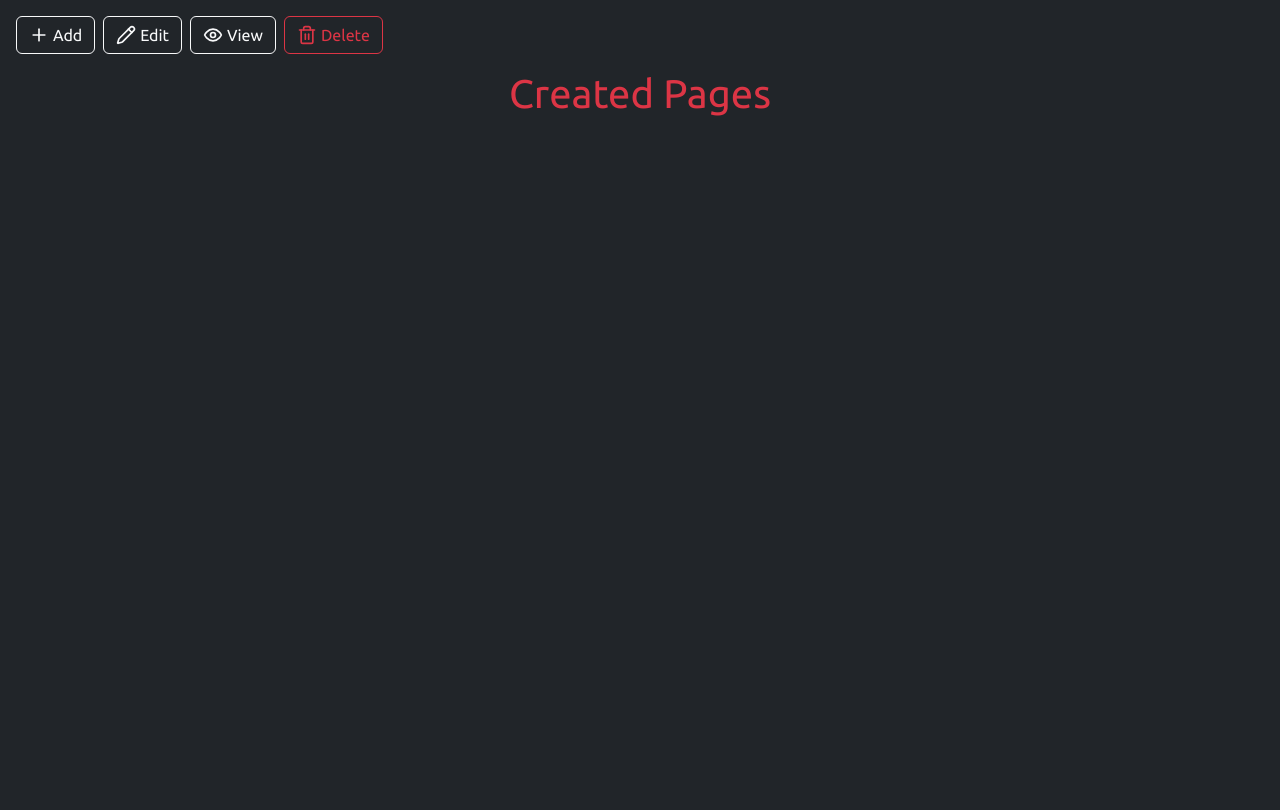
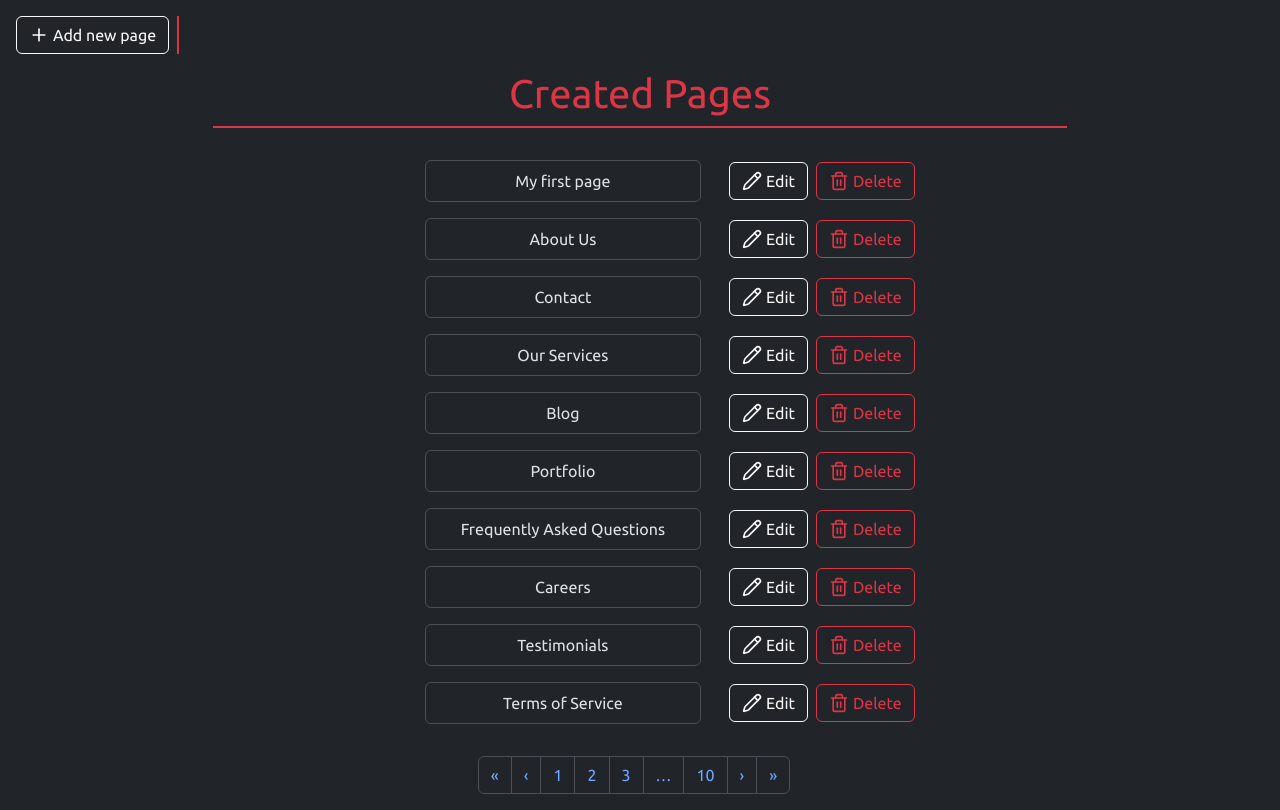
Before and after one commit to AtanasVA/cms_project, a Next.js app: page / in a window 1280 px wide. Built offline with nearby package versions, Linux system fonts and the light colour scheme.

Commit message:
Add created pages grid on homepage + slight design rework

```diff
--- /dev/null
+++ b/src/app/_components/CreatedPagesGrid/page.tsx
@@ -0,0 +1,83 @@
+"use client";
+import Container from "react-bootstrap/Container";
+import Row from "react-bootstrap/Row";
+import Col from "react-bootstrap/Col";
+import Button from "react-bootstrap/Button";
+import { useRouter } from "next/navigation";
+import { Pencil, Trash2 } from "lucide-react";
+import { useState } from "react";
+import PaginationRow from "../PaginationRow/page";
+import ModalView from "../Modal/page";
+
+type CreatedPagesGridProps = {
+  pagesData?: {
+    slug: string;
+    title: string;
+    description: string;
+  }[];
+};
+
+const CreatedPagesGrid = ({ pagesData }: CreatedPagesGridProps) => {
+  const { push } = useRouter();
+  const [isModalOpen, setIsModalOpen] = useState<boolean>(false);
+  const [isEdit, setIsEdit] = useState<boolean>(false);
+
+  const handleModalOpenEdit = () => {
+    setIsModalOpen(true);
+    setIsEdit(true);
+  };
+  const handleOnDelete = () => console.log("Something Deleted");
+  const handleModalClose = () => {
+    setIsModalOpen(false);
+  };
+
+  return (
+    <Container className="mt-2 px-4 pt-4">
+      {pagesData?.map((page) => (
+        <Row
+          key={page.slug}
+          className="mb-3 text-align-center align-items-center justify-content-center gap-3"
+          md={6}
+        >
+          <Col
+            className="border border-grey rounded col-hover p-2"
+            onClick={() => {
+              push(`/${page.slug}`);
+            }}
+            md={4}
+          >
+            {page.title}
+          </Col>
+          <Col className="d-flex gap-2">
+            <Button
+              className="d-flex align-items-center gap-1"
+              variant="outline-light"
+              onClick={handleModalOpenEdit}
+            >
+              {<Pencil size={20} />}
+              Edit
+            </Button>
+            <Button
+              className="d-flex align-items-center gap-1"
+              variant="outline-danger"
+              onClick={handleOnDelete}
+            >
+              {<Trash2 size={20} />}
+              Delete
+            </Button>
+          </Col>
+        </Row>
+      ))}
+      <Row>
+        <PaginationRow />
+      </Row>
+      <ModalView
+        isOpen={isModalOpen}
+        handleClose={handleModalClose}
+        isEdit={isEdit}
+      />
+    </Container>
+  );
+};
+
+export default CreatedPagesGrid;
--- a/src/app/_components/Header/page.tsx
+++ b/src/app/_components/Header/page.tsx
@@ -6,23 +6,14 @@ import ModalView from "../Modal/page";
 import { Trash2, Plus, Pencil, Eye } from "lucide-react";
 const Header = () => {
   const [isModalOpen, setIsModalOpen] = useState<boolean>(false);
-  const [isEdit, setIsEdit] = useState<boolean>(false);
 
   const handleModalOpenCreate = () => {
     setIsModalOpen(true);
   };
-  const handleModalOpenEdit = () => {
-    setIsModalOpen(true);
-    setIsEdit(true);
-  };
 
   const handleModalClose = () => {
     setIsModalOpen(false);
-    setIsEdit(false);
   };
-
-  const handleOnView = () => console.log("Something Viewed");
-  const handleOnDelete = () => console.log("Something Deleted");
 
   return (
     <div className="m-2 p-2 d-inline-flex w-auto gap-2">
@@ -32,37 +23,10 @@ const Header = () => {
         onClick={handleModalOpenCreate}
       >
         {<Plus size={20} />}
-        Add
+        Add new page
       </Button>
-      <Button
-        className="d-flex align-items-center gap-1"
-        variant="outline-light"
-        onClick={handleModalOpenEdit}
-      >
-        {<Pencil size={20} />}
-        Edit
-      </Button>
-      <Button
-        className="d-flex align-items-center gap-1"
-        variant="outline-light"
-        onClick={handleOnView}
-      >
-        {<Eye size={20} />}
-        View
-      </Button>
-      <Button
-        className="d-flex align-items-center gap-1"
-        variant="outline-danger"
-        onClick={handleOnDelete}
-      >
-        {<Trash2 size={20} />}
-        Delete
-      </Button>
-      <ModalView
-        isOpen={isModalOpen}
-        handleClose={handleModalClose}
-        isEdit={isEdit}
-      />
+      <div className="border border-danger" />
+      <ModalView isOpen={isModalOpen} handleClose={handleModalClose} />
     </div>
   );
 };
--- a/src/app/_components/Modal/page.tsx
+++ b/src/app/_components/Modal/page.tsx
@@ -5,11 +5,11 @@ import ModalForm from "../ModalForm/page";
 type ModalProps = {
   isOpen: boolean;
   handleClose: () => void;
-  isEdit: boolean;
+  isEdit?: boolean;
 };
 
-const ModalView = ({ isOpen, handleClose, isEdit }: ModalProps) => {
-  const modalTitle = isEdit ? "Edit existing pages" : "Create new page";
+const ModalView = ({ isOpen, handleClose, isEdit = false }: ModalProps) => {
+  const modalTitle = isEdit ? "Edit" : "Create new page";
   const saveButtonText = isEdit ? "Update" : "Create";
 
   return (
--- a/src/app/_components/ModalForm/page.tsx
+++ b/src/app/_components/ModalForm/page.tsx
@@ -4,7 +4,6 @@ import FloatingLabel from "react-bootstrap/FloatingLabel";
 import Container from "react-bootstrap/Container";
 import Row from "react-bootstrap/Row";
 import Col from "react-bootstrap/Col";
-import Button from "react-bootstrap/Button";
 
 type ModalFormProps = {
   isEdit: boolean;
@@ -19,20 +18,18 @@ const ModalForm = ({ isEdit, pagesData }: ModalFormProps) => {
   return (
     <Form>
       <Container>
-        <Row className={`${isEdit ? "d-flex align-items-center" : ""}`}>
-          <Col md={isEdit ? 0 : 6}>
+        <Row>
+          <Col md={6}>
             <Form.Group className="mb-3 flex-inline" controlId="form-slug">
               <FloatingLabel controlId="slug" label="Slug" className="mb-3">
                 <Form.Control placeholder="text-muted" />
-                {!isEdit && (
-                  <Form.Text className="text-muted">
-                    url for accessing your page
-                  </Form.Text>
-                )}
+                <Form.Text className="text-muted">
+                  url for accessing your page
+                </Form.Text>
               </FloatingLabel>
             </Form.Group>
           </Col>
-          <Col md={isEdit ? 0 : 6}>
+          <Col md={6}>
             <Form.Group
               className="mb-3 flex-inline"
               controlId="form-meta-title"
@@ -46,7 +43,7 @@ const ModalForm = ({ isEdit, pagesData }: ModalFormProps) => {
               </FloatingLabel>
             </Form.Group>
           </Col>
-          <Col md={isEdit ? 4 : 0}>
+          <Col md={0}>
             <Form.Group className="mb-3" controlId="form-meta-description">
               <FloatingLabel
                 controlId="meta-description"
@@ -57,13 +54,6 @@ const ModalForm = ({ isEdit, pagesData }: ModalFormProps) => {
               </FloatingLabel>
             </Form.Group>
           </Col>
-          {isEdit && (
-            <Col md={2}>
-              <Button variant="outline-danger" onClick={() => {}}>
-                {<Trash2 />}
-              </Button>
-            </Col>
-          )}
         </Row>
       </Container>
     </Form>
--- /dev/null
+++ b/src/app/_components/PaginationRow/page.tsx
@@ -0,0 +1,19 @@
+import Pagination from "react-bootstrap/Pagination";
+
+const PaginationRow = () => {
+  return (
+    <Pagination className="mt-3 d-flex justify-content-center">
+      <Pagination.First />
+      <Pagination.Prev />
+      <Pagination.Item>{1}</Pagination.Item>
+      <Pagination.Item>{2}</Pagination.Item>
+      <Pagination.Item>{3}</Pagination.Item>
+      <Pagination.Ellipsis />
+      <Pagination.Item>{10}</Pagination.Item>
+      <Pagination.Next />
+      <Pagination.Last />
+    </Pagination>
+  );
+};
+
+export default PaginationRow;
--- a/src/app/page.tsx
+++ b/src/app/page.tsx
@@ -1,7 +1,64 @@
+import CreatedPagesGrid from "./_components/CreatedPagesGrid/page";
+
 export default function Home() {
   return (
-    <div className="text-center mt4 col-md-6 mx-auto">
+    <div className="text-center mt4 col-md-8 mx-auto">
       <h1 className="text-danger">Created Pages</h1>
+      <div className="border border-danger"></div>
+      <CreatedPagesGrid pagesData={SAMPLE_PAGES} />
     </div>
   );
 }
+
+const SAMPLE_PAGES = [
+  {
+    slug: "my-first-page",
+    title: "My first page",
+    description: "Just a testing page",
+  },
+  {
+    slug: "about-us",
+    title: "About Us",
+    description: "Learn more about our company and team.",
+  },
+  {
+    slug: "contact",
+    title: "Contact",
+    description: "Get in touch with us through our contact page.",
+  },
+  {
+    slug: "services",
+    title: "Our Services",
+    description: "Explore the services we offer to our clients.",
+  },
+  {
+    slug: "blog",
+    title: "Blog",
+    description: "Read our latest articles and updates.",
+  },
+  {
+    slug: "portfolio",
+    title: "Portfolio",
+    description: "Take a look at some of our past projects.",
+  },
+  {
+    slug: "faq",
+    title: "Frequently Asked Questions",
+    description: "Find answers to common questions about our services.",
+  },
+  {
+    slug: "careers",
+    title: "Careers",
+    description: "Explore career opportunities and join our team.",
+  },
+  {
+    slug: "testimonials",
+    title: "Testimonials",
+    description: "See what our clients have to say about us.",
+  },
+  {
+    slug: "terms-of-service",
+    title: "Terms of Service",
+    description: "Read the terms and conditions for using our services.",
+  },
+];
--- a/src/styles/globals.css
+++ b/src/styles/globals.css
@@ -15,4 +15,8 @@ a {
   box-sizing: border-box;
 }
 
+.col-hover:hover {
+  cursor: pointer;
+}
+
 /* To be deleted */
```
Also changed, not shown: src/app/[slug]/page.tsx (+6 -2 lines).
